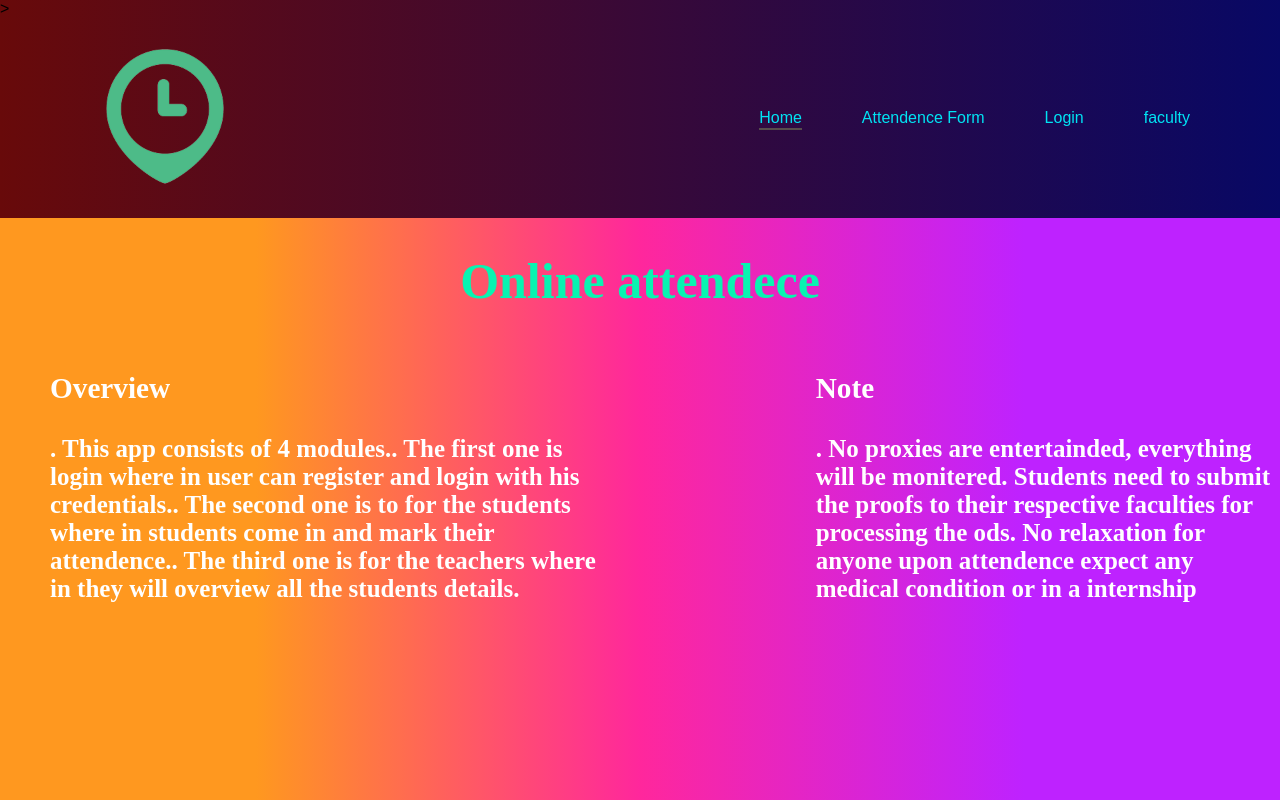
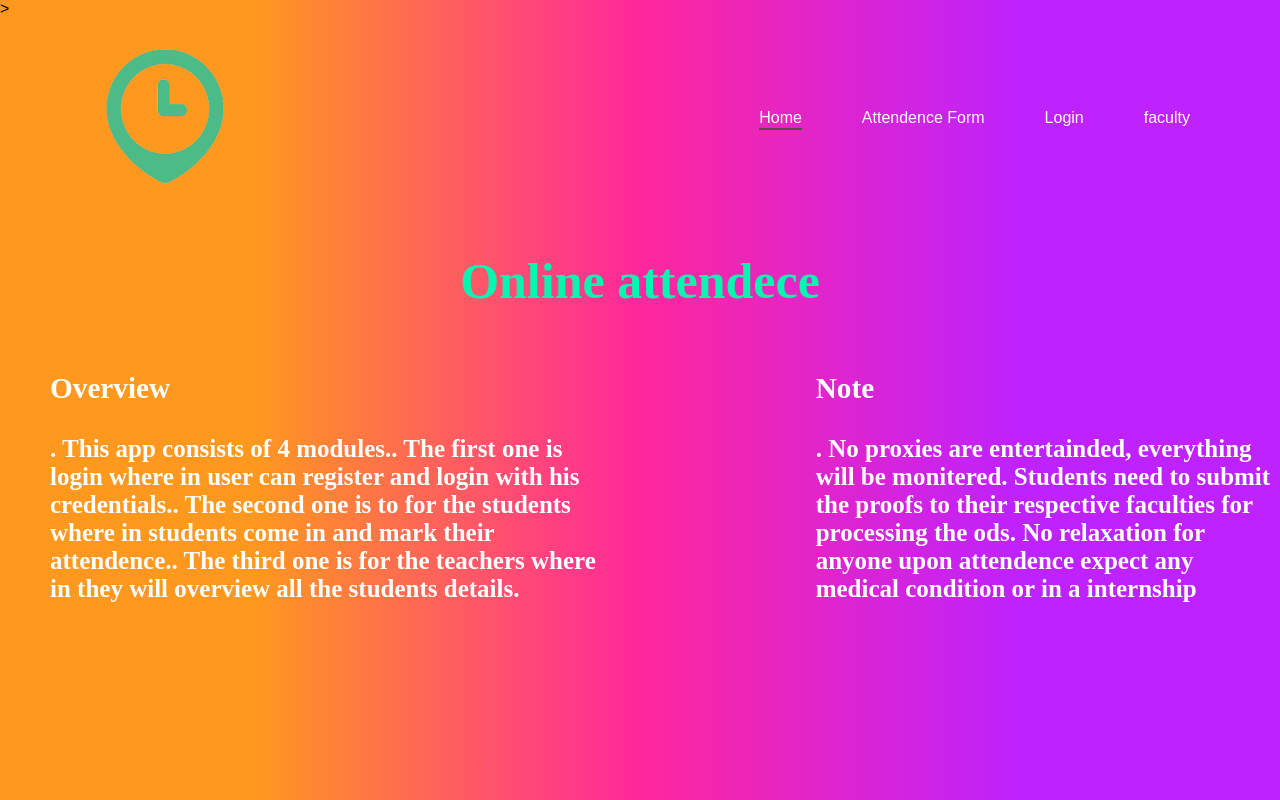
Before and after one commit to abdul9876/attendence_system_using_react, a React (Create React App) app: page / in a window 1280 px wide. Shown: the top 800 px of the page. Built offline with nearby package versions, Linux system fonts and the light colour scheme; a web font is replaced by a local one.

Commit message:
Update navbar.css

```diff
--- a/src/components/nav bar/navbar.css
+++ b/src/components/nav bar/navbar.css
@@ -2,7 +2,7 @@ body {
   margin: 0;
   padding: 0;
   font-family: 'Poppins', sans-serif;
-  background-image: linear-gradient(to left,rgb(8, 8, 101),rgb(104, 10, 10));
+  background-image: linear-gradient(270deg,#be22ff 20%,#ff279c 50%,#ff981f 80%);
 }
 
 .container {
@@ -17,15 +17,13 @@ body {
 
 .navbar {
   height: 200px;
-  background-image: linear-gradient(to left,rgb(8, 8, 101),rgb(104, 10, 10));
+  background-image: linear-gradient(270deg,#be22ff 20%,#ff279c 50%,#ff981f 80%);
   position: relative;
 }
 
-.logo {
-}
 
-.nav-elements {
-}
+
+
 
 .nav-elements ul {
   display: flex;
@@ -40,12 +38,12 @@ body {
 .nav-elements ul a {
   font-size: 16px;
   font-weight: 400;
-  color: #00e3f3;
+  color: #ffffff;
   text-decoration: none;
 }
 
 .nav-elements ul a.active {
-  color: #00e3f3;
+  color: #ffffff;
   font-weight: 500;
   position: relative;
 }
```
